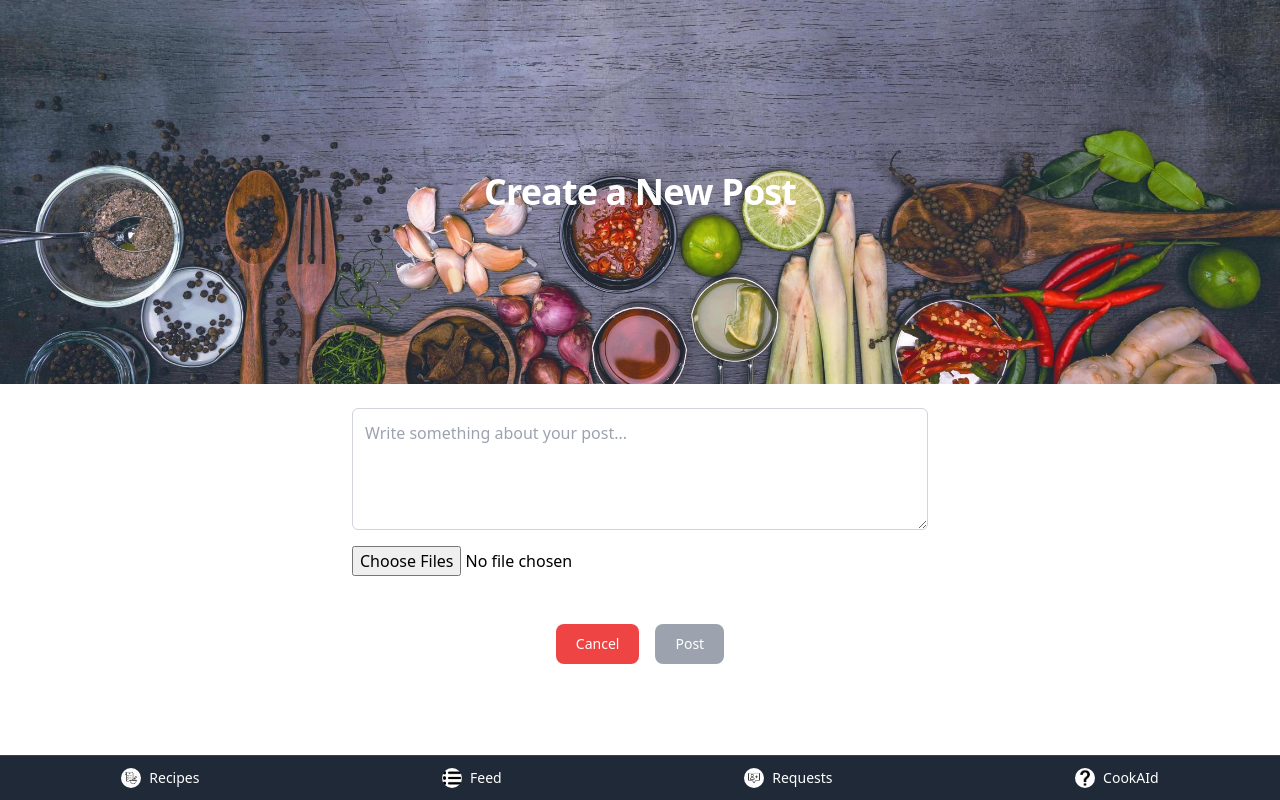
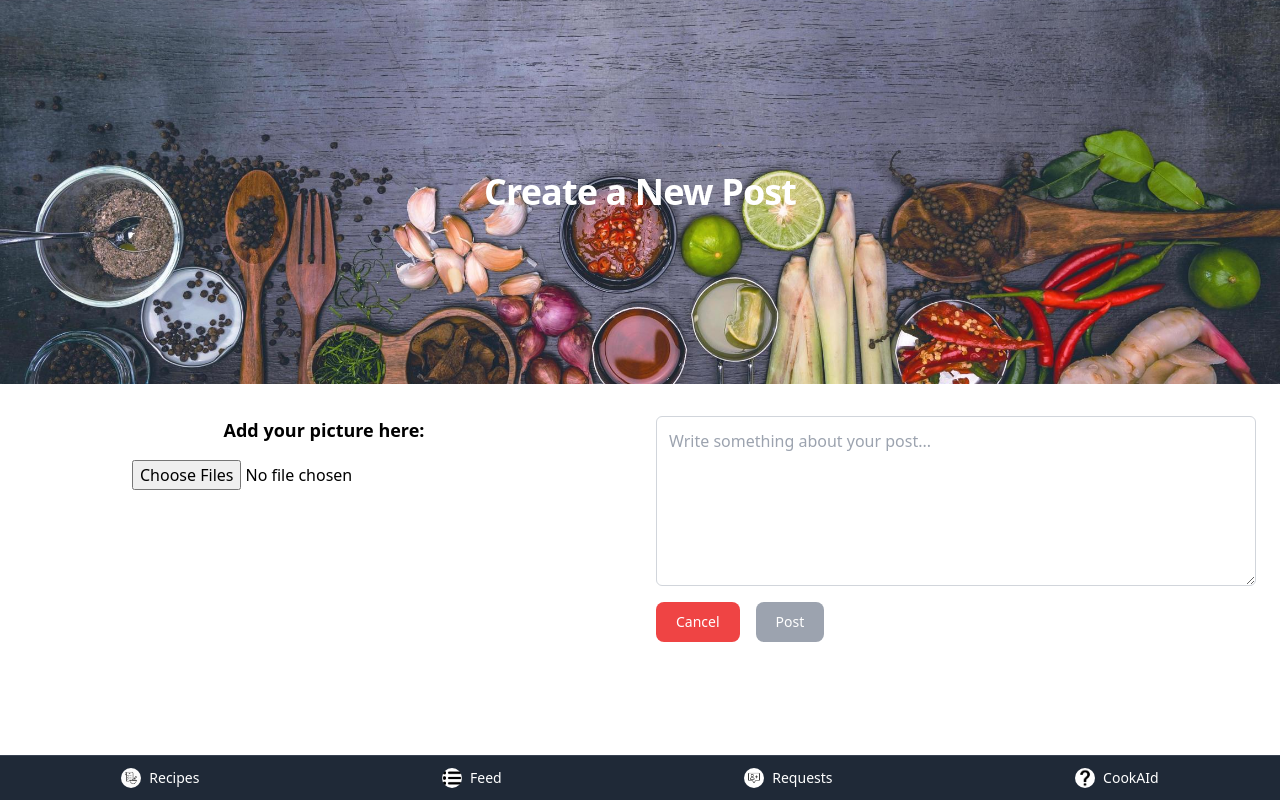
Before and after one commit to alexandra-popa27/Proiect-Cloud-Computing, a Next.js app: page /new-post in a window 1280 px wide. Built offline with nearby package versions, Linux system fonts and the light colour scheme; sample sign-in values are in the browser's storage.

Commit message:
new post layout

```diff
--- a/pages/new-post.jsx
+++ b/pages/new-post.jsx
@@ -68,24 +68,18 @@ const NewPostPage = () => {
         </div>
       </div>
 
-      <div className="flex flex-col items-center p-6 gap-4">
-        <textarea
-          value={description}
-          onChange={(e) => setDescription(e.target.value)}
-          placeholder="Write something about your post..."
-          className="w-full max-w-xl border border-gray-300 rounded-md p-3 focus:outline-none focus:ring focus:border-blue-500"
-          rows={4}
-        />
-
+      <div className="flex flex-col lg:flex-row justify-center items-start gap-8 px-6 py-8">
+            {/* Stânga: Imagine + Upload */}
+            <div className="flex flex-col items-center w-full lg:w-1/2 gap-4">
+                <h3 className="text-lg font-semibold text-black">Add your picture here:</h3>
                 <input
                 type="file"
                 accept="image/*"
                 multiple
                 onChange={handleImageChange}
-          className="w-full max-w-xl"
+                className="w-full max-w-sm"
                 />
-
-        <div className="flex flex-wrap gap-4 justify-center mt-4">
+                <div className="flex flex-wrap gap-4 justify-center">
                 {imagePreviews.map((src, idx) => (
                     <div
                     key={idx}
@@ -99,7 +93,17 @@ const NewPostPage = () => {
                     </div>
                 ))}
                 </div>
+            </div>
 
+            {/* Dreapta: Descriere + Butoane */}
+            <div className="flex flex-col w-full lg:w-1/2 gap-4">
+                <textarea
+                value={description}
+                onChange={(e) => setDescription(e.target.value)}
+                placeholder="Write something about your post..."
+                className="w-full border border-gray-300 rounded-md p-3 focus:outline-none focus:ring focus:border-blue-500"
+                rows={6}
+                />
                 <div className="flex gap-4">
                 <button
                     onClick={handleCancel}
@@ -107,7 +111,6 @@ const NewPostPage = () => {
                 >
                     Cancel
                 </button>
-
                 <button
                     onClick={handlePost}
                     disabled={!description || images.length === 0}
@@ -119,6 +122,7 @@ const NewPostPage = () => {
                 >
                     Post
                 </button>
+                </div>
             </div>
         </div>
 
```
Lines whose indentation alone changed are shown as unchanged.
